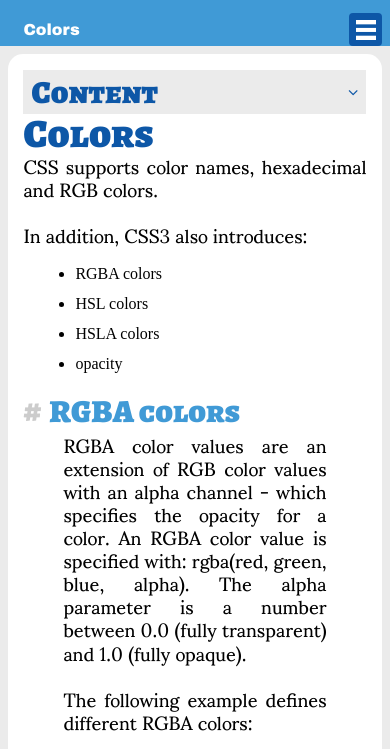
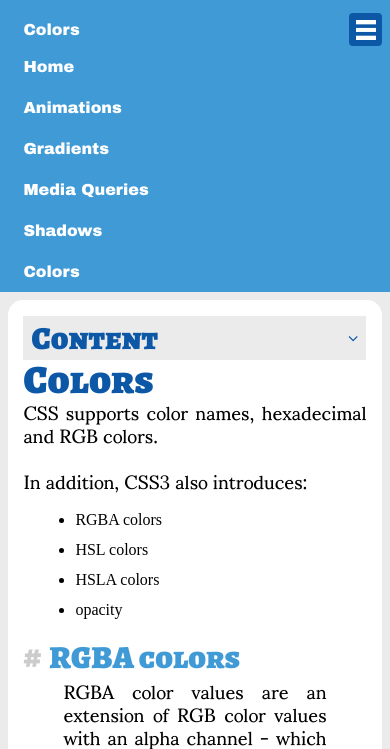
Before and after one commit to vaclavpavlicek/CSS3Tricks, a plain HTML site: page src/colors.html in a window 390 px wide. Shown: the part 83-832 px from the top of the page. Drawn offline with Linux system fonts and the light colour scheme.

Commit message:
fix bug with navigation on resize from desktop to mobile

```diff
--- a/src/colors.html
+++ b/src/colors.html
@@ -523,6 +523,10 @@
             stuck = true;
         } else if (stuck && (offset <= stickPoint)) {
             contentTable.style.position = 'static';
+            var actualMenuPage = document.getElementsByClassName("actual-page")[0];
+            actualMenuPage.parentNode.style.display = 'inline-flex';
+            menu.style.display = "block";
+            menuShowed = true;
             if (width > 768) {
                 content.className = "article-content";
             }
@@ -540,6 +544,7 @@
             menu.style.display = "none";
             menuShowed = false;
         }
+        stickPoint = contentTable.offsetTop;
     }
 
     function scrollUp() {
--- a/src/styles/styles-1920.css
+++ b/src/styles/styles-1920.css
@@ -62,8 +62,7 @@ section p {
 }
 
 .menu li {
-    display: flex;
-    flex-direction: column;
+    display: inline-flex;
     font-family: "Arial Black", serif;
     font-size: 1.75em;
     height: auto;
```
Also changed, not shown: src/animations.html (+5 -0 lines), src/gradients.html (+5 -0 lines), src/media.html (+5 -0 lines), src/shadows.html (+5 -0 lines).
